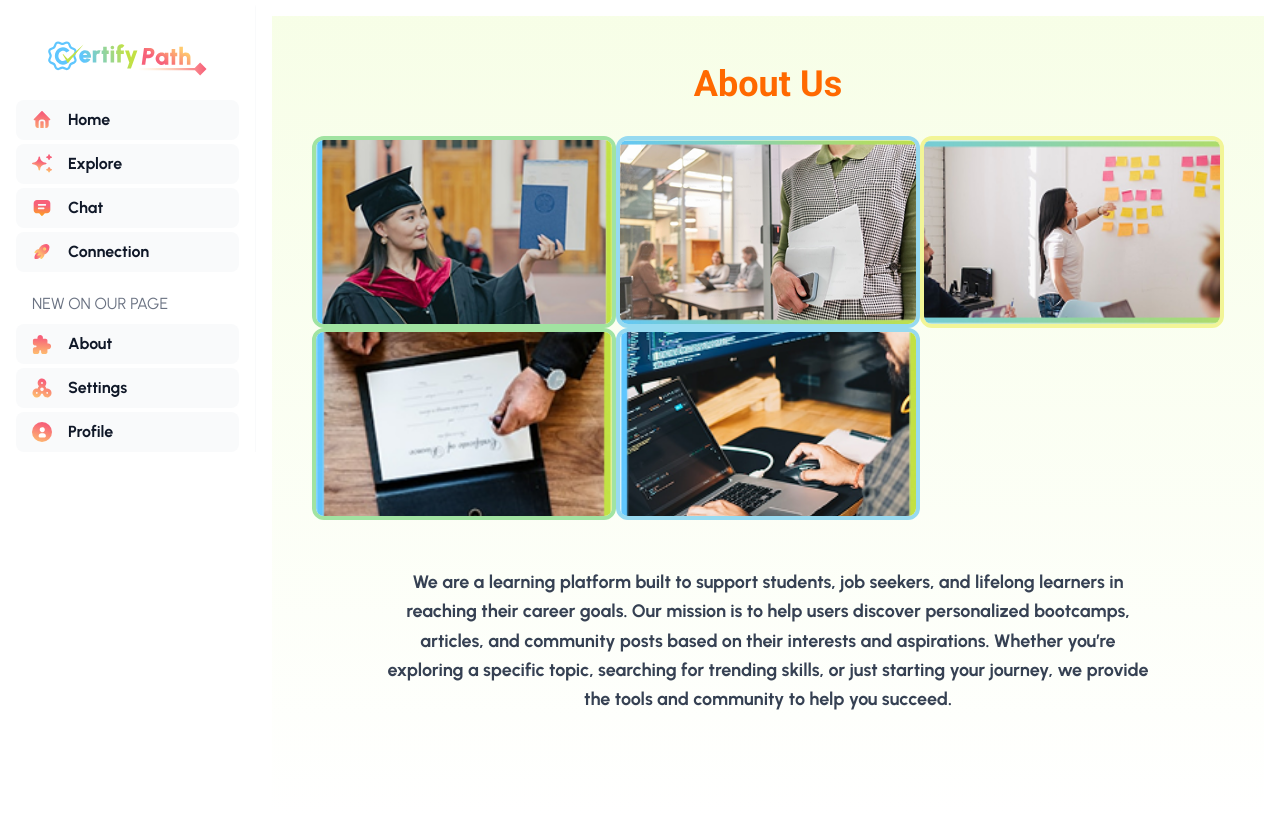
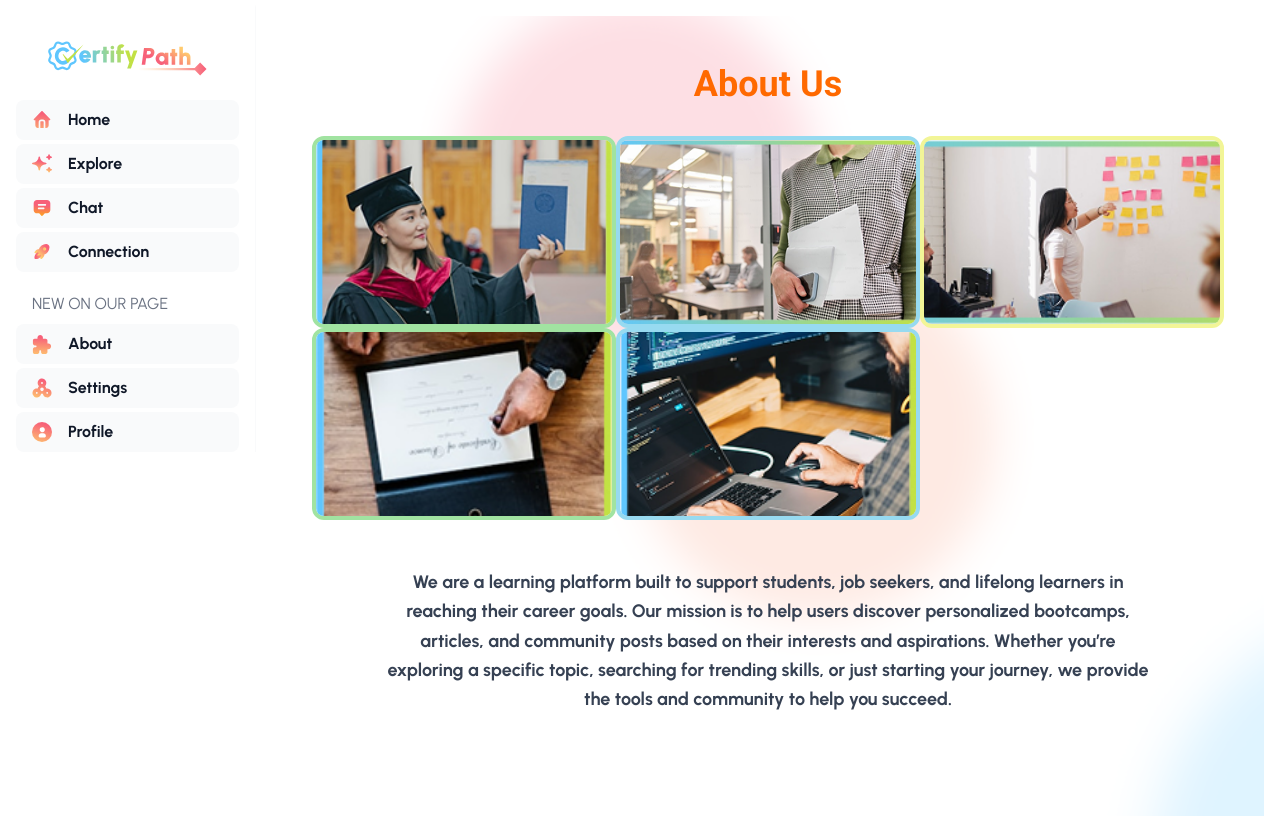
Before and after one commit to lulultfh/CertifyPath, a Next.js app: page /about in a window 1280 px wide. Built offline with nearby package versions, Linux system fonts and the light colour scheme.

Commit message:
feat: update background

```diff
--- a/components/about.tsx
+++ b/components/about.tsx
@@ -13,7 +13,8 @@ const imageSources = [
 
 export default function AboutCards() {
   return (
-    <section className="w-full min-h-screen bg-gradient-to-b from-lime-50 to-white py-12 px-6">
+    <section className="w-full min-h-screen bg-gradient-to-b from-lime-50 to-white py-12 px-6"
+    style={{ backgroundImage: "url('/errorPage.png')" }}>
       <h1 className="text-4xl font-bold text-center text-orange-500 mb-8">
         About Us
       </h1>
```
